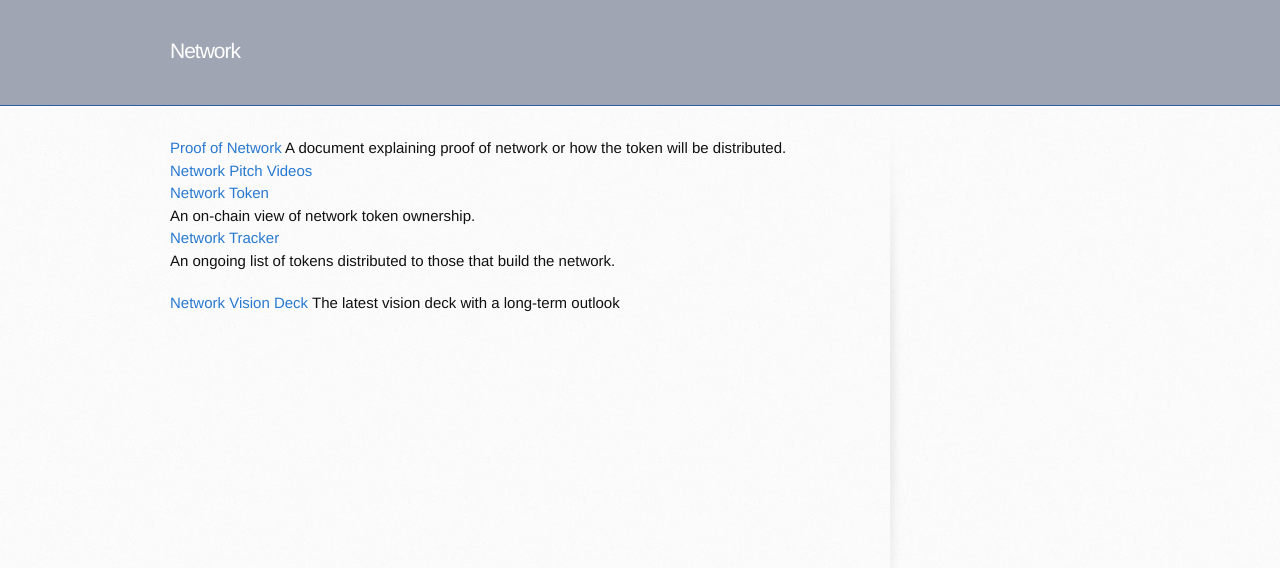
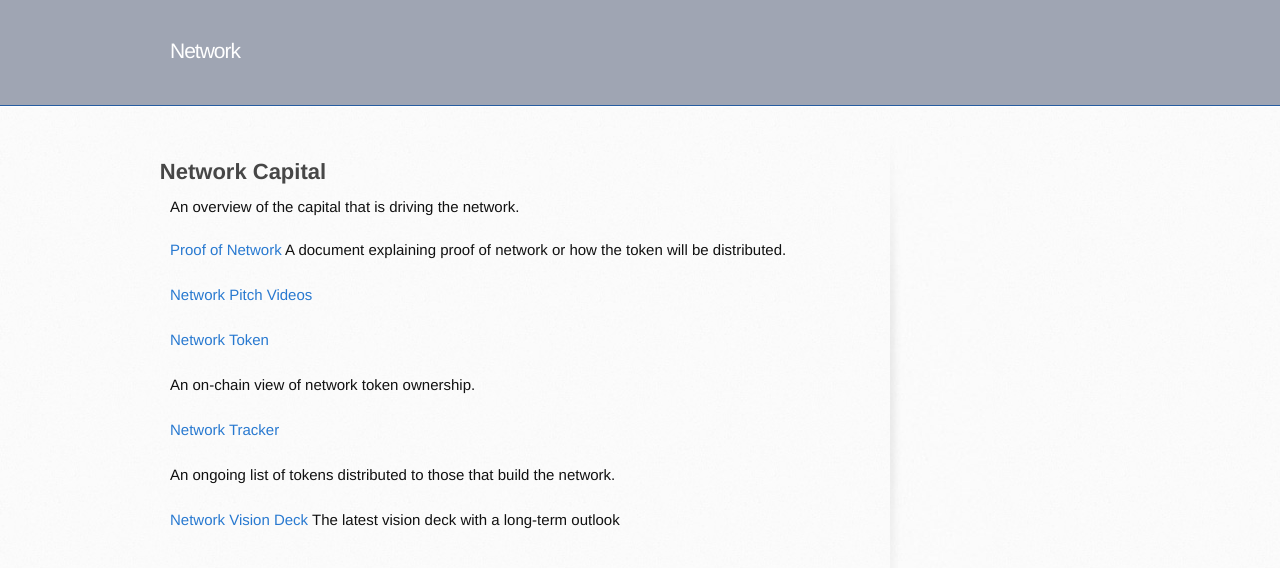
Before and after one commit to networkf/network.github.io, a Jekyll site: the page built from capital.md, in a window 1280 px wide. Shown: the top 568 px of the page. Built offline with Jekyll 4.4.1, drawn with Linux system fonts in a browser that asks for light colours; some web fonts are replaced; our own code applies the rules of GitHub Pages for plain Markdown files; the repository's description, which GitHub fills in, is left out.

Commit message:
Update capital.md

```diff
--- a/capital.md
+++ b/capital.md
@@ -6,19 +6,27 @@ layout: default
 </head>
 ---
 
+## Network Capital
+An overview of the capital that is driving the network.
+
 <a href="https://app.skiff.com/docs/695b2531-2143-455c-871a-c7e53ec36995#sl6KBBJ0MLiWsZyIfxY0fvfsR+vKSlHPQ+vuhPkin0E=">Proof of Network</a>
 A document explaining proof of network or how the token will be distributed.
 <br>
+<br>
 <a href="https://youtu.be/YKKXm36hsSk" target="_blank">Network Pitch Videos</a>
+<br>
 <br>
 <a href="https://etherscan.io/token/0x7b5726f8261705f6b9e60094ef4427f8e2f29a44?a=0xA11AF6913D21CaB375086e1eb93A60C7f739B15A">Network Token</a>
 <br>
+<br>
 An on-chain view of network token ownership.
+<br>
 <br>
 <a href="https://docs.google.com/spreadsheets/d/1m9o-NVi9G2ksfayXTmo8XrTnp5_gyz4v4nxIQ5MIs8Y">Network Tracker</a>
 <br>
+<br>
 An ongoing list of tokens distributed to those that build the network.
 <br>
-
+<br>
 <a href="https://docs.google.com/presentation/d/1zXtGiUGWyVw7KBjbBFHSF_zZsAtC8BuCwJPwdLarzZo/edit">Network Vision Deck</a>
 The latest vision deck with a long-term outlook
```
